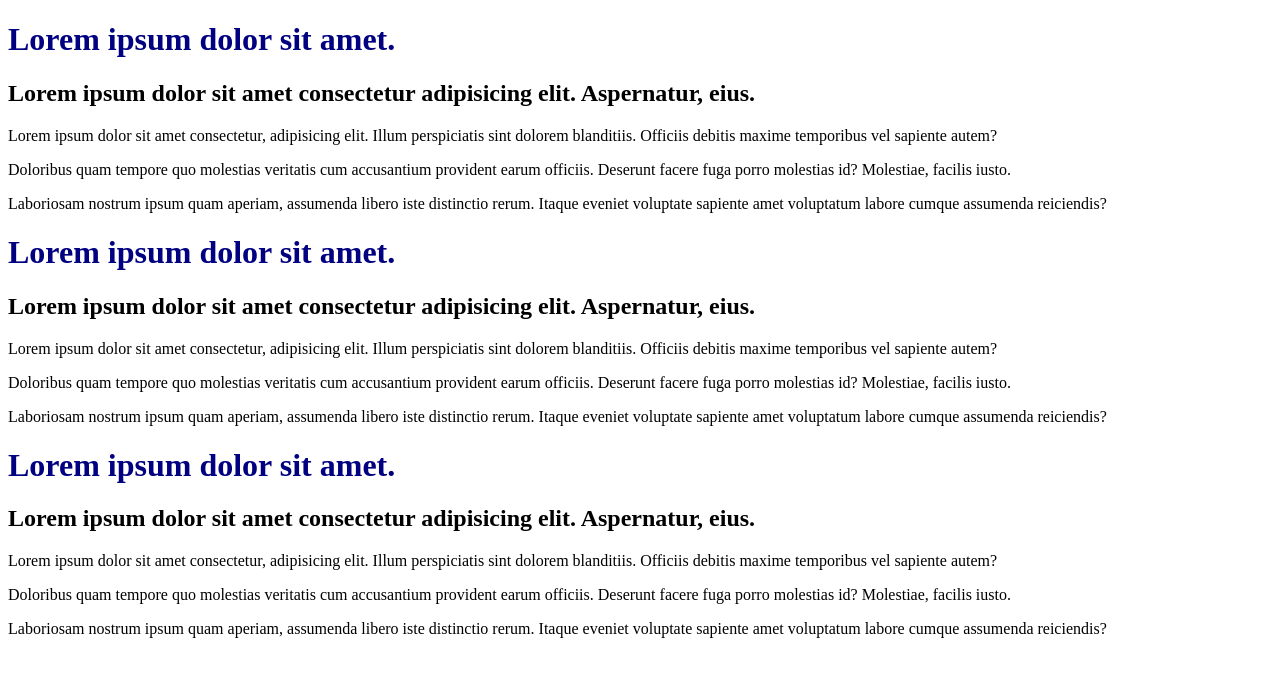
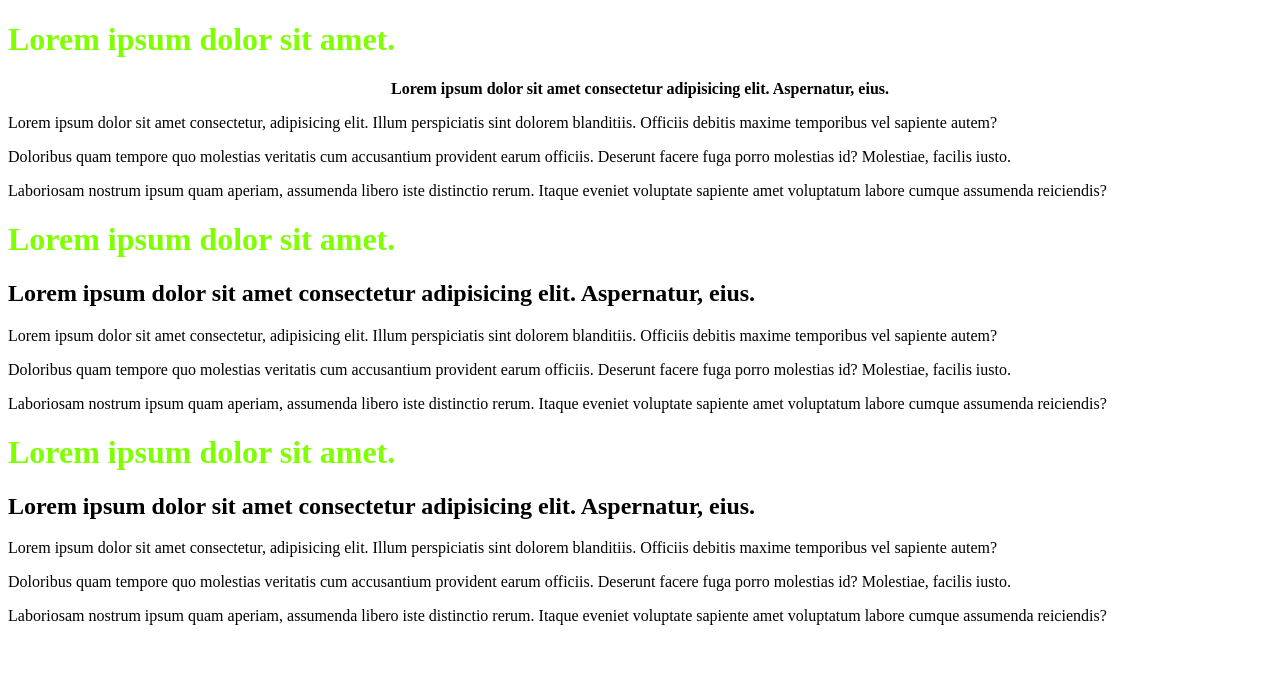
Before and after one commit to kirillyaki/cssintro, a plain HTML site: page index.html in a window 1280 px wide. Drawn offline with Linux system fonts and the light colour scheme.

Commit message:
Add style types

```diff
--- /dev/null
+++ b/assets/css/style.css
@@ -0,0 +1,3 @@
+h1 {
+    color: chartreuse;
+}
--- a/index.html
+++ b/index.html
@@ -4,16 +4,25 @@
     <meta charset="UTF-8">
     <meta name="viewport" content="width=device-width, initial-scale=1.0">
     <title>CSS Intro</title>
+    <link rel="stylesheet" href="./assets/css/style.css">
     <style>
+        /* styli wewnetrzene
         h1 {
             color: navy;
+            text-align: center;
+            font-size: 64px;
         }
+        p {
+            color: brown;
+            text-align: justify;
+        } */
 
     </style>
 </head>
 <body>
     <h1>Lorem ipsum dolor sit amet.</h1>
-    <h2>Lorem ipsum dolor sit amet consectetur adipisicing elit. Aspernatur, eius.</h2>
+    <!-- inside-styli  -->
+    <h2 style="font-size: 16px; text-align: center;">Lorem ipsum dolor sit amet consectetur adipisicing elit. Aspernatur, eius.</h2>
     <p>Lorem ipsum dolor sit amet consectetur, adipisicing elit. Illum perspiciatis sint dolorem blanditiis. Officiis debitis maxime temporibus vel sapiente autem?</p>
     <p>Doloribus quam tempore quo molestias veritatis cum accusantium provident earum officiis. Deserunt facere fuga porro molestias id? Molestiae, facilis iusto.</p>
     <p>Laboriosam nostrum ipsum quam aperiam, assumenda libero iste distinctio rerum. Itaque eveniet voluptate sapiente amet voluptatum labore cumque assumenda reiciendis?</p>
```
